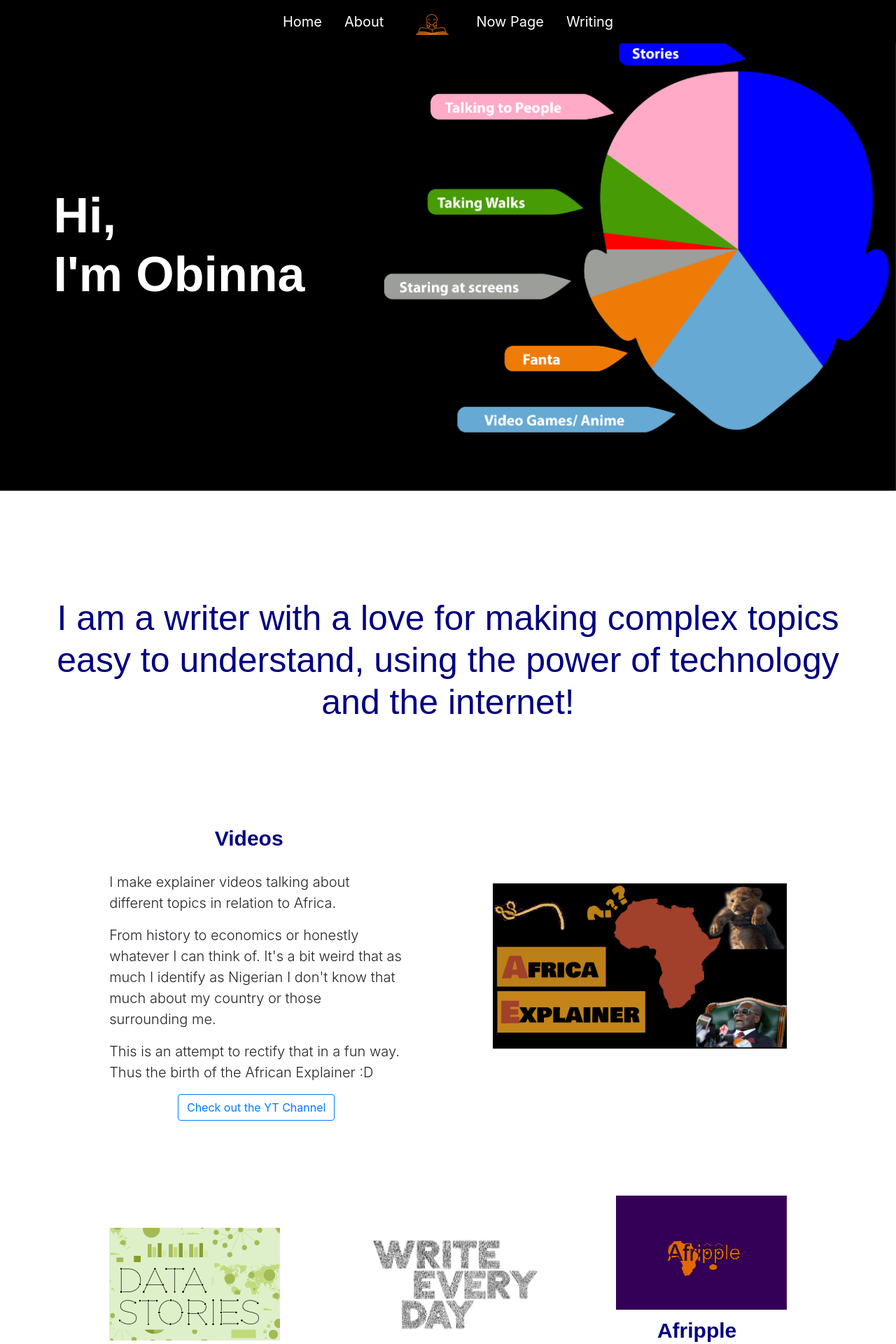
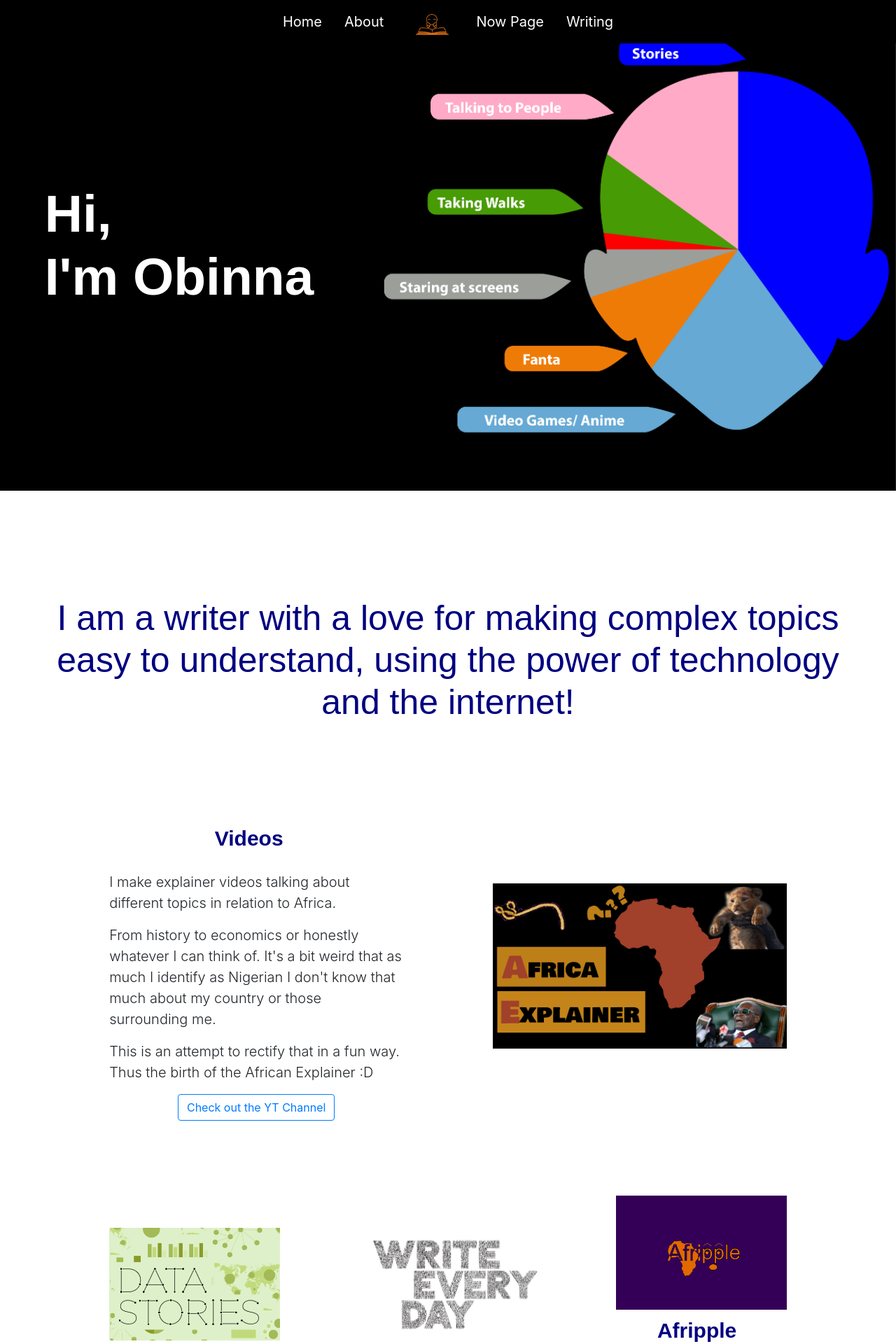
Before and after one commit to iwuji1/Obinna.github.io, a Jekyll site: the page built from _pages/index.markdown, in a window 1280 px wide. Shown: the top 1920 px of the page at 70% size. Built offline with Jekyll 4.4.1, drawn with Linux system fonts in a browser that asks for light colours; nearby versions of some CDN libraries; some of the changed text lies outside the part shown.

```diff
--- a/_pages/index.markdown
+++ b/_pages/index.markdown
@@ -60,7 +60,7 @@
 
 <p>For most of my professional life(Which is not very long at this point), I have been a data analyst. I like how data and visuals can help better understandings of complex issues whether that relates to revenue or migration patterns. I want to create more data stories to illuminate things I find interesting so here is a catalogue of my work thus far!</p>
 <div class="text-center">
-<a href="/data_stories" class="btn btn-outline-primary" role="button">Check out data stories</a>
+<a href="/data_stories" class="btn btn-outline-primary" role="button">Check Out Data Stories</a>
 </div>
 </div>
 
--- a/assets/css/_general.scss
+++ b/assets/css/_general.scss
@@ -619,7 +619,7 @@
     top: 50%;
     left: 20%;
     transform: translate(-50%, -50%);
-    font-size: 70px;
+    font-size: 75px;
   }
 
   .footer {
```
